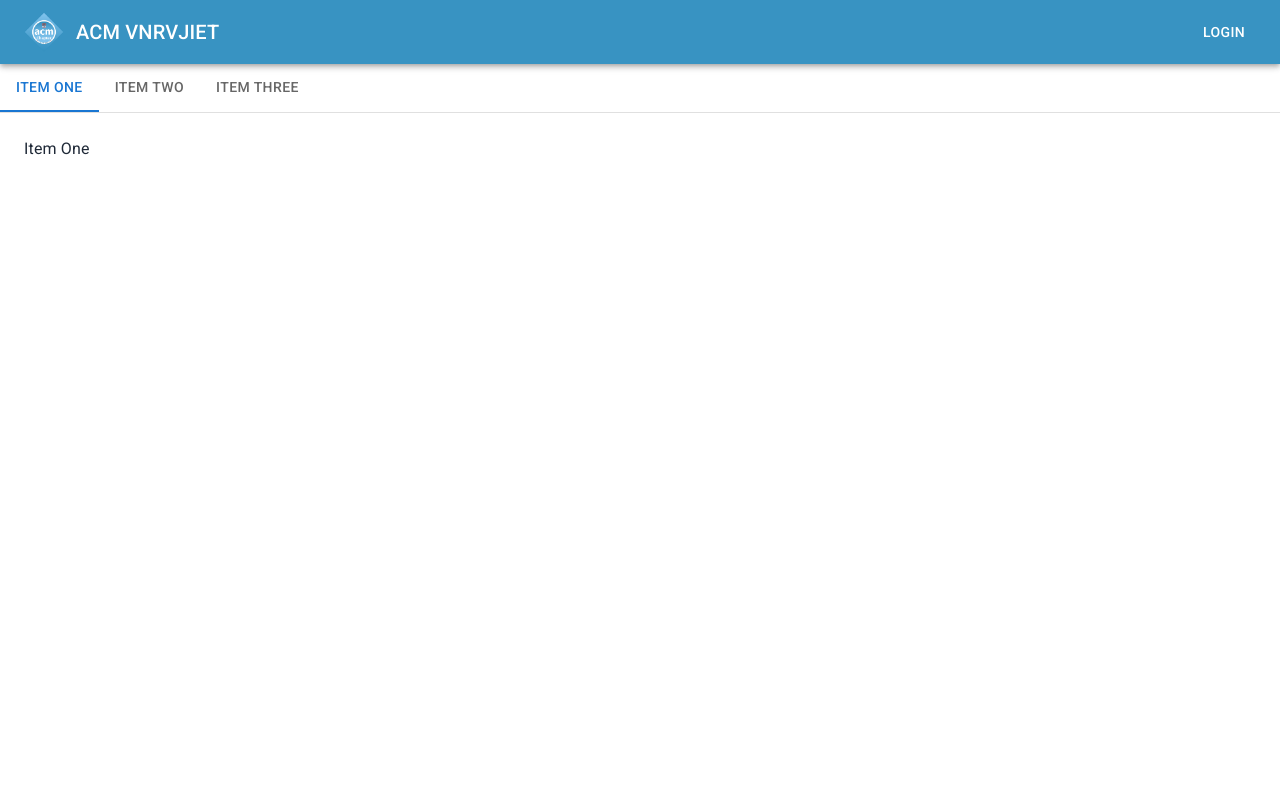
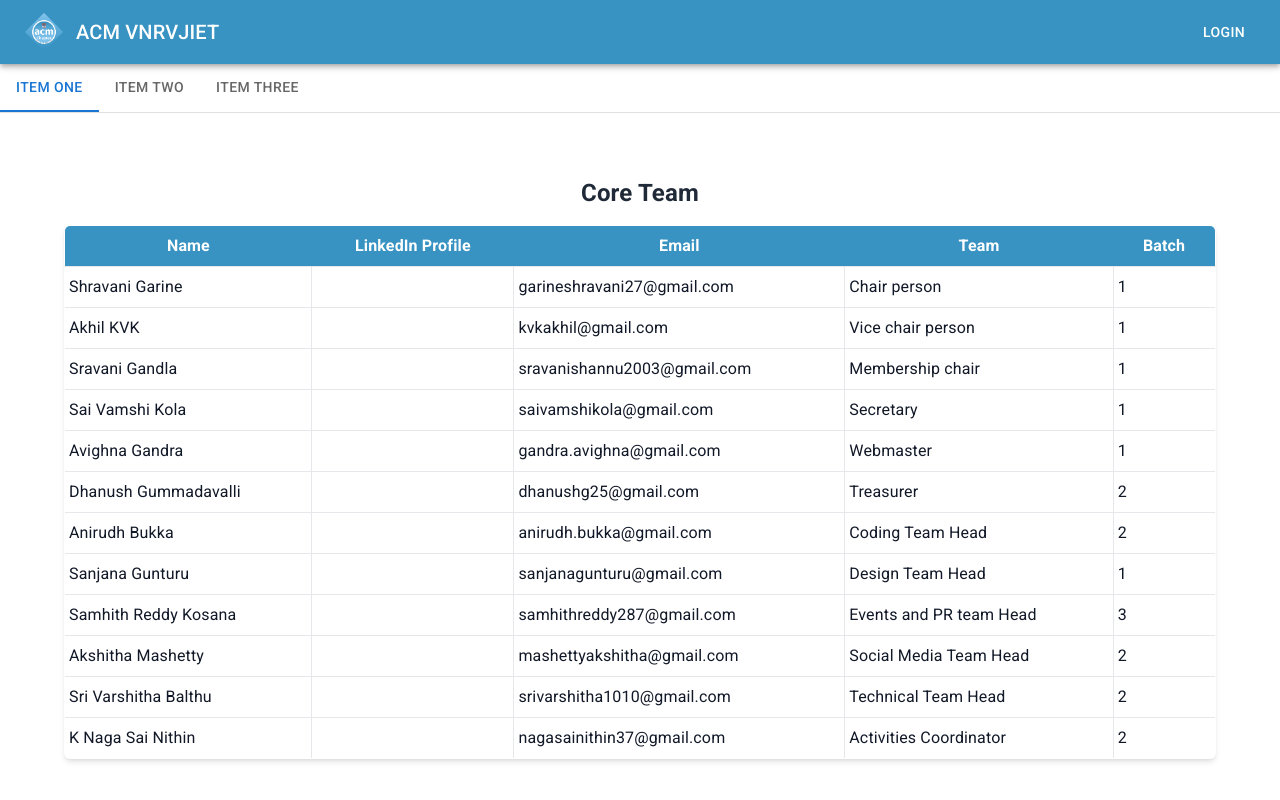
Before and after one commit to srinibhasrikanth/frontend, a React (Create React App) app: page /volunteer/add-volunteer in a window 1280 px wide. Shown: the top 800 px of the page. Built offline with nearby package versions, Linux system fonts and the light colour scheme.

Commit message:
core list

```diff
--- a/src/pages/Volunteer/AddVolunteerList.js
+++ b/src/pages/Volunteer/AddVolunteerList.js
@@ -1,9 +1,10 @@
-import * as React from 'react';
-import PropTypes from 'prop-types';
-import Tabs from '@mui/material/Tabs';
-import Tab from '@mui/material/Tab';
-import Typography from '@mui/material/Typography';
-import Box from '@mui/material/Box';
+import * as React from "react";
+import PropTypes from "prop-types";
+import Tabs from "@mui/material/Tabs";
+import Tab from "@mui/material/Tab";
+import Typography from "@mui/material/Typography";
+import Box from "@mui/material/Box";
+import CoreList from "./CoreList";
 
 function CustomTabPanel(props) {
   const { children, value, index, ...other } = props;
@@ -34,7 +35,7 @@ CustomTabPanel.propTypes = {
 function a11yProps(index) {
   return {
     id: `simple-tab-${index}`,
-    'aria-controls': `simple-tabpanel-${index}`,
+    "aria-controls": `simple-tabpanel-${index}`,
   };
 }
 
@@ -46,16 +47,20 @@ export default function BasicTabs() {
   };
 
   return (
-    <Box sx={{ width: '100%' }}>
-      <Box sx={{ borderBottom: 1, borderColor: 'divider' }}>
-        <Tabs value={value} onChange={handleChange} aria-label="basic tabs example">
+    <Box sx={{ width: "100%" }}>
+      <Box sx={{ borderBottom: 1, borderColor: "divider" }}>
+        <Tabs
+          value={value}
+          onChange={handleChange}
+          aria-label="basic tabs example"
+        >
           <Tab label="Item One" {...a11yProps(0)} />
           <Tab label="Item Two" {...a11yProps(1)} />
           <Tab label="Item Three" {...a11yProps(2)} />
         </Tabs>
       </Box>
       <CustomTabPanel value={value} index={0}>
-        Item One
+        <CoreList />
       </CustomTabPanel>
       <CustomTabPanel value={value} index={1}>
         Item Two
```
